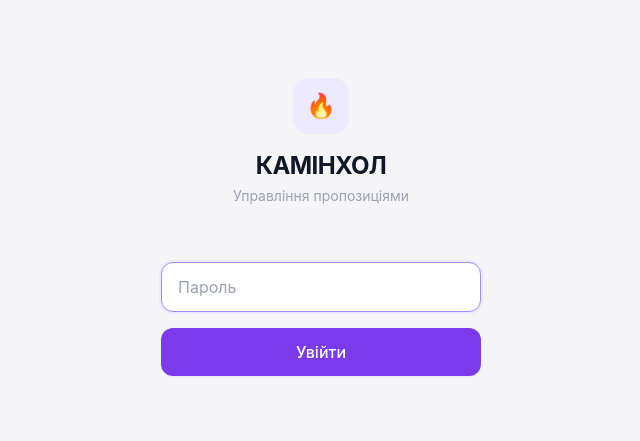
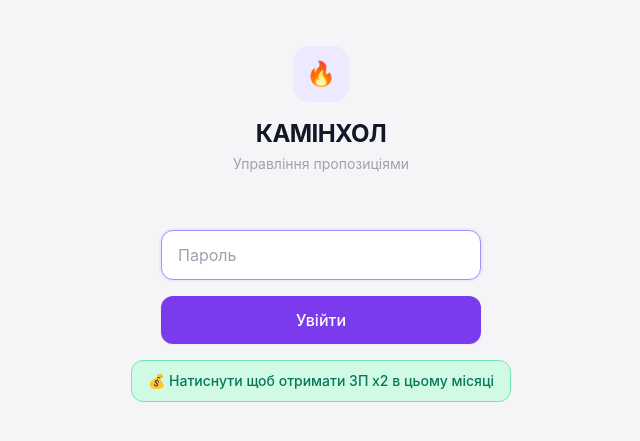
Before and after one commit to agency45tools/kaminhall-offers, a Next.js app: page / in a window 1280 px wide. Shown: the part 173-614 px from the top of the page, without its empty margins (319-959 px from the left). Built offline with nearby package versions, Linux system fonts and the light colour scheme.

Commit message:
feat: impossible salary button

```diff
--- a/src/app/page.tsx
+++ b/src/app/page.tsx
@@ -61,7 +61,43 @@ function PasswordGate({ onAuth }: { onAuth: () => void }) {
         >
           Увійти
         </button>
+        <EscapeButton />
       </div>
+    </div>
+  )
+}
+
+function EscapeButton() {
+  const [pos, setPos] = useState({ x: 0, y: 0 })
+  const [moved, setMoved] = useState(false)
+  const btnRef = useRef<HTMLButtonElement>(null)
+
+  const escape = () => {
+    const maxX = 200
+    const maxY = 100
+    const newX = (Math.random() - 0.5) * maxX * 2
+    const newY = (Math.random() - 0.5) * maxY * 2
+    setPos({ x: newX, y: newY })
+    setMoved(true)
+  }
+
+  return (
+    <div className="relative flex justify-center" style={{ height: '48px' }}>
+      <button
+        ref={btnRef}
+        onMouseEnter={escape}
+        onClick={(e) => e.preventDefault()}
+        style={{
+          transform: `translate(${pos.x}px, ${pos.y}px)`,
+          transition: moved ? 'transform 0.15s ease-out' : 'none',
+          position: 'absolute',
+          whiteSpace: 'nowrap',
+          cursor: 'not-allowed',
+        }}
+        className="bg-emerald-100 text-emerald-700 border border-emerald-300 rounded-xl px-4 py-2.5 text-sm font-medium"
+      >
+        💰 Натиснути щоб отримати ЗП x2 в цьому місяці
+      </button>
     </div>
   )
 }
```
